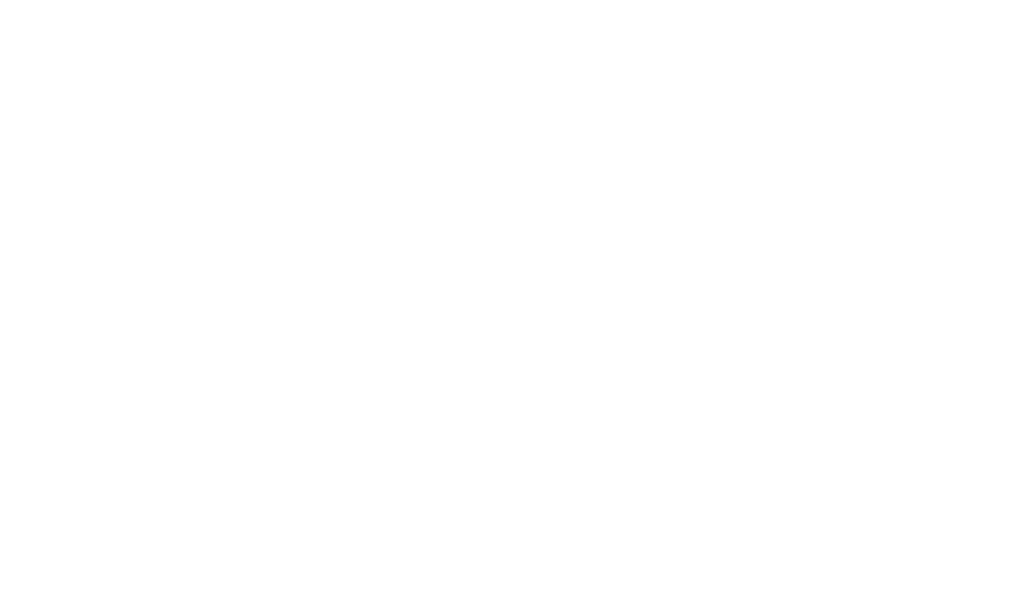
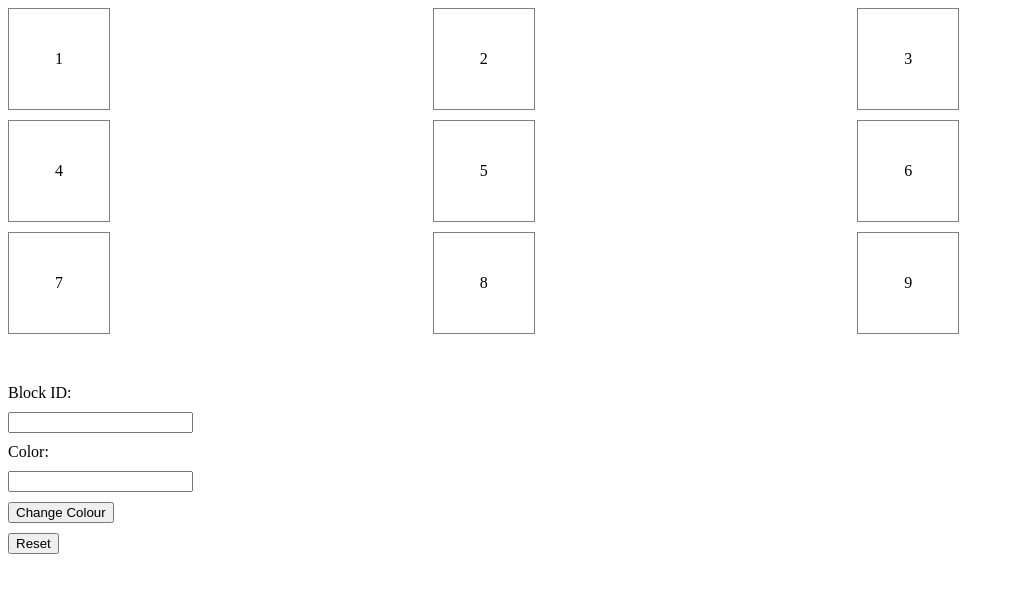
Before and after one commit to acciojob/Replit-Asian-Paints-Jamil-4khtar, a website: page main.html in a window 1280 px wide. Shown: the whole page, without its empty margins (0-1014 px from the left). Drawn offline with Linux system fonts and the light colour scheme.

Commit message:
Assignment Complete

```diff
--- a/main.html
+++ b/main.html
@@ -3,14 +3,31 @@
 <html>
 
 <head>
-	<link rel="stylesheet" href="styles.css">
+	<link rel="stylesheet" href="styles.css" />
 </head>
 
 <body>
 	<!-- the entire body must be written by student -->
-    <script type="text/javascript" src="./script.js">
-</script>
-
+	<div class="grid-container">
+		<div class="grid-item" id="1">1</div>
+		<div class="grid-item" id="2">2</div>
+		<div class="grid-item" id="3">3</div>
+		<div class="grid-item" id="4">4</div>
+		<div class="grid-item" id="5">5</div>
+		<div class="grid-item" id="6">6</div>
+		<div class="grid-item" id="7">7</div>
+		<div class="grid-item" id="8">8</div>
+		<div class="grid-item" id="9">9</div>
+	</div>
+	<form>
+		<label for="block_id">Block ID:</label>
+		<input type="text" id="block_id" name="block_id">
+		<label for="colour_id">Color:</label>
+		<input type="text" id="colour_id" name="colour_id">
+		<button id="change_button">Change Colour</button>
+		<button id="Reset">Reset</button>
+	</form>
+	<script type="text/javascript" src="./script.js"></script>
 </body>
 
 </html>
--- a/script.js
+++ b/script.js
@@ -1 +1,25 @@
 //your JS code here. If required.
+let change_color = document.getElementById("change_button")
+let reset = document.getElementById("Reset");
+
+change_color.addEventListener("click", (e) => {
+    e.preventDefault()
+    var blockId = document.getElementById("block_id").value;
+    console.log(blockId);
+    var color = document.getElementById("colour_id").value;
+    console.log(color);
+
+    var cell = document.getElementById(blockId);
+
+    cell.style.backgroundColor = color;
+})
+
+reset.addEventListener("click", (e) => {
+    e.preventDefault();
+
+    var gridClas = document.querySelectorAll(".grid-item");
+
+    gridClas.forEach(t => {
+        t.style.backgroundColor = 'transparent'
+    })
+})
--- a/styles.css
+++ b/styles.css
@@ -1 +1,22 @@
 /*  your css code here. If applicable */
+.grid-container {
+    display: grid;
+    grid-template-columns: repeat(3, 1fr);
+    gap: 10px;
+}
+
+.grid-item {
+    border: 1px solid grey;
+    width: 100px;
+    height: 100px;
+    text-align:center;
+    align-content: center;
+}
+form {
+    margin-top: 50px;
+    display: flex;
+    flex-direction: column;
+    justify-content: space-evenly;
+    gap: 10px;
+    align-items: start;
+}
```
